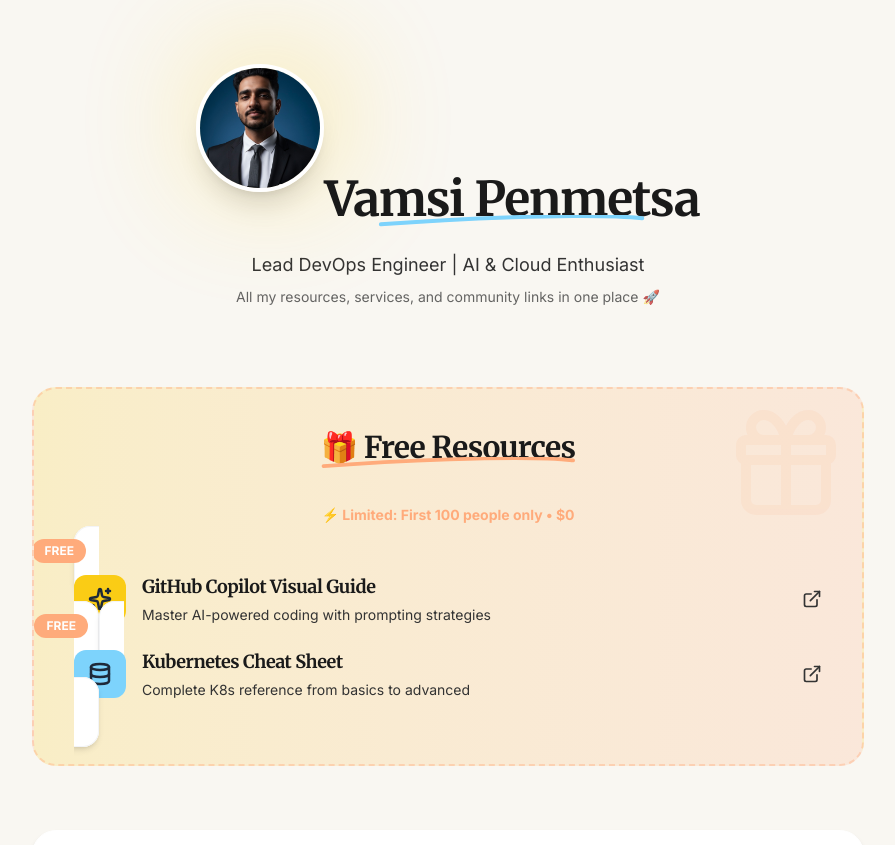
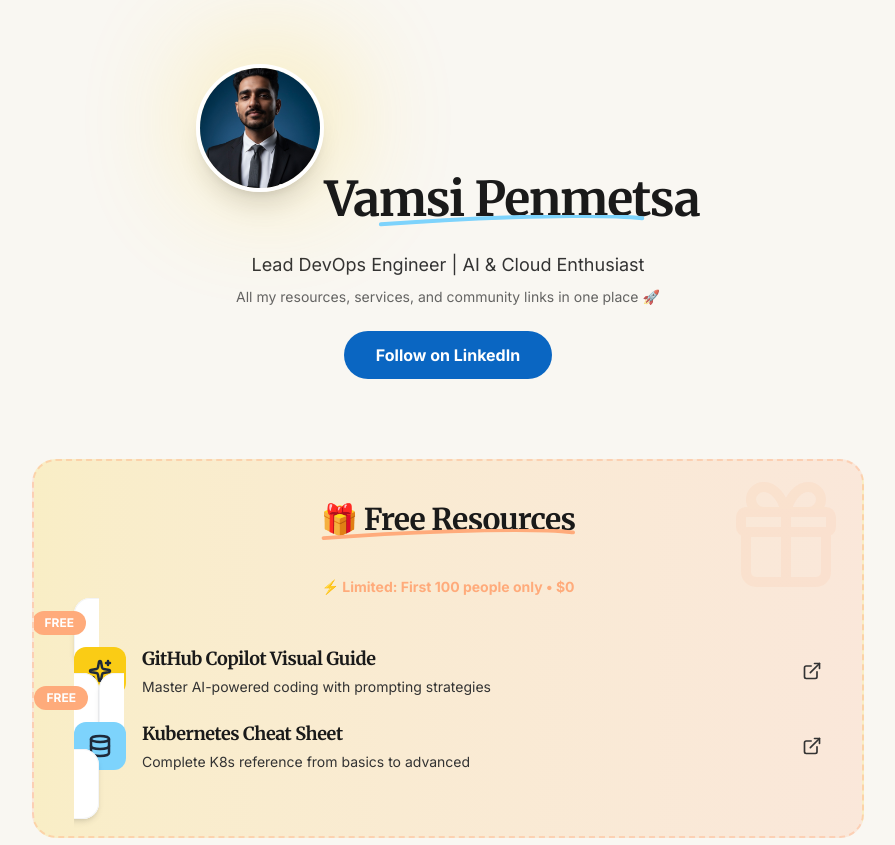
Before and after one commit to vamsipenmetsa/vamsipenmetsa-portfolio, a React (Vite) app: page /vamsipenmetsa-portfolio/links in a window 1280 px wide. Shown: the top 845 px of the page, without its empty margins (192-1087 px from the left). Built offline with nearby package versions, Linux system fonts and the light colour scheme.

Commit message:
Add LinkedIn Follow buttons across the site - hero, contact, and links pages

```diff
--- a/src/App.jsx
+++ b/src/App.jsx
@@ -85,12 +85,15 @@
               <span className="underline decoration-ali-blue decoration-2 underline-offset-2"> Kubernetes Cheat Sheet</span>.
             </p>
 
-            <div className="pt-4 flex flex-col sm:flex-row gap-4 justify-center md:justify-start">
+            <div className="pt-4 flex flex-col sm:flex-row gap-4 justify-center md:justify-start flex-wrap">
               <a href="#resources" className="px-8 py-3 bg-ali-orange text-white rounded-full font-bold hover:bg-ali-blue-dark hover:shadow-xl transition-all shadow-lg animate-pulse">
                 🎁 Free Resources
               </a>
               <a href="#about" className="px-8 py-3 bg-white text-ali-heading border-2 border-ali-orange rounded-full font-bold hover:border-ali-blue-dark hover:bg-ali-blue-dark hover:text-white hover:shadow-lg transition-all">
                 More About Me
+              </a>
+              <a href="https://www.linkedin.com/comm/mynetwork/discovery-see-all?usecase=PEOPLE_FOLLOWS&followMember=vamsipenmetsa" target="_blank" rel="noopener noreferrer" className="flex items-center justify-center px-8 py-3 bg-[#0A66C2] text-white rounded-full font-bold hover:bg-[#004182] hover:shadow-xl transition-all">
+                Follow on LinkedIn
               </a>
             </div>
           </div>
@@ -354,7 +357,7 @@
           <p className="text-xl text-gray-600 mb-12 max-w-2xl mx-auto">
             Have questions about DevOps, Cloud, or career growth? Let's connect and discuss how I can help you achieve your goals.
           </p>
-          <div className="flex flex-col sm:flex-row gap-6 justify-center items-center">
+          <div className="flex flex-col sm:flex-row gap-6 justify-center items-center flex-wrap">
             <a href="mailto:vamsivarmapenmatsa@gmail.com" className="inline-flex items-center gap-3 px-8 py-4 bg-ali-orange text-white rounded-full font-bold hover:bg-ali-blue-dark hover:shadow-xl transition-all transform hover:scale-105">
               <Mail size={24} />
               <span>Email Me</span>
@@ -362,6 +365,10 @@
             <a href="https://www.linkedin.com/in/vamsipenmetsa" target="_blank" rel="noopener noreferrer" className="inline-flex items-center gap-3 px-8 py-4 bg-[#0077b5] text-white rounded-full font-bold hover:bg-ali-blue-dark hover:shadow-xl transition-all transform hover:scale-105">
               <Linkedin size={24} />
               <span>Connect on LinkedIn</span>
+            </a>
+            <a href="https://www.linkedin.com/comm/mynetwork/discovery-see-all?usecase=PEOPLE_FOLLOWS&followMember=vamsipenmetsa" target="_blank" rel="noopener noreferrer" className="inline-flex items-center gap-3 px-8 py-4 bg-[#0A66C2] text-white rounded-full font-bold hover:bg-[#004182] hover:shadow-xl transition-all transform hover:scale-105">
+              <Linkedin size={24} />
+              <span>Follow on LinkedIn</span>
             </a>
           </div>
           <div className="mt-12 flex justify-center gap-6">
--- a/src/Links.jsx
+++ b/src/Links.jsx
@@ -178,6 +178,11 @@
           <p className="text-sm text-ali-text mt-2 font-sans max-w-2xl mx-auto opacity-75">
             All my resources, services, and community links in one place 🚀
           </p>
+          <div className="mt-6">
+            <a href="https://www.linkedin.com/comm/mynetwork/discovery-see-all?usecase=PEOPLE_FOLLOWS&followMember=vamsipenmetsa" target="_blank" rel="noopener noreferrer" className="inline-flex items-center justify-center px-8 py-3 bg-[#0A66C2] text-white rounded-full font-bold hover:bg-[#004182] hover:shadow-xl transition-all transform hover:scale-105">
+              Follow on LinkedIn
+            </a>
+          </div>
         </div>
       </section>
 
```
